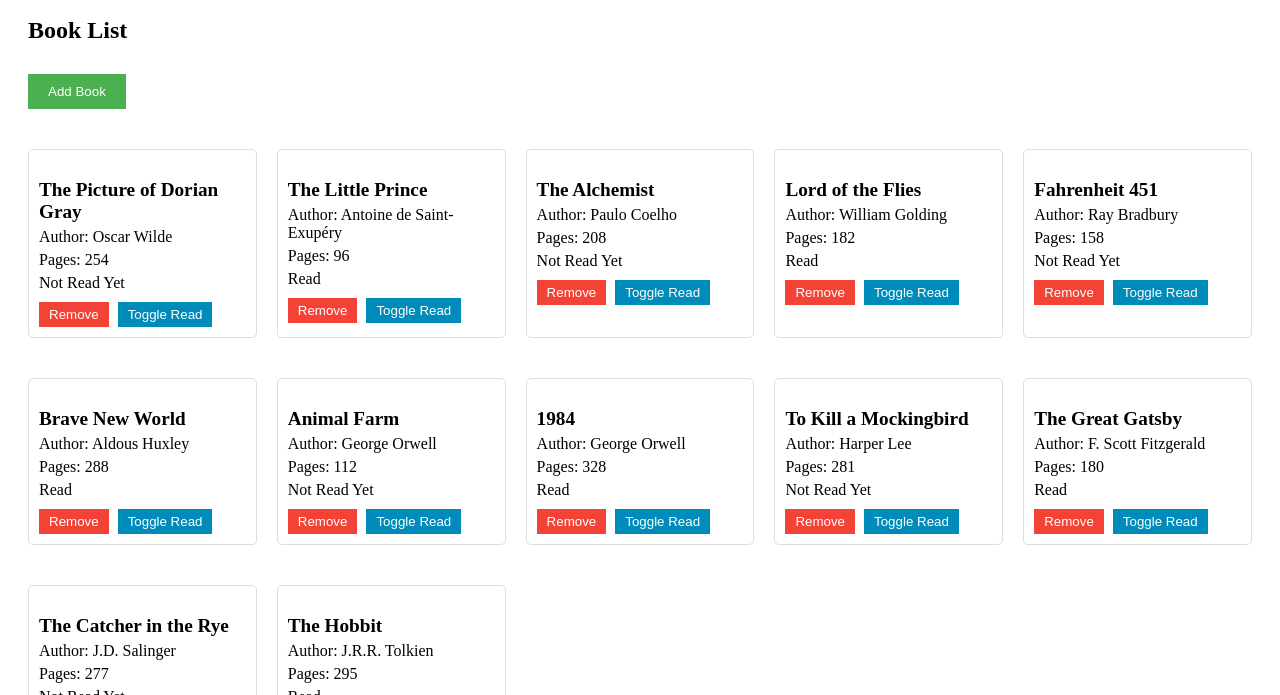
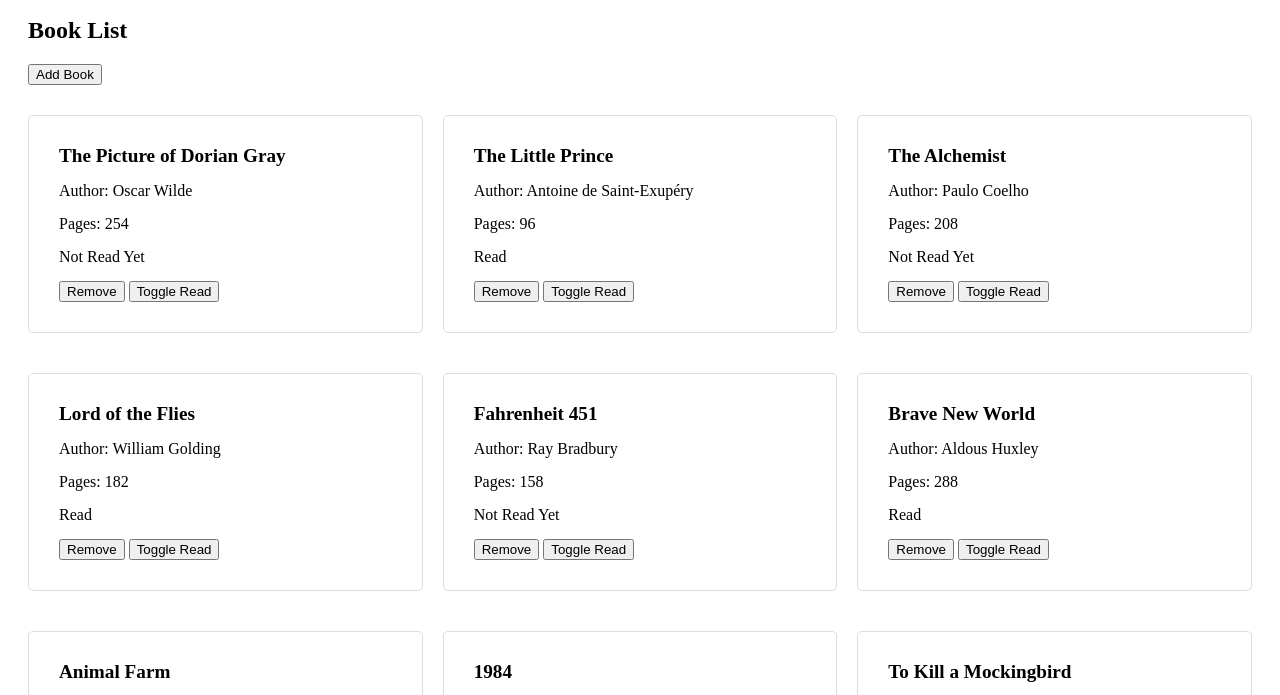
Before and after one commit to ezhostforall/odin-library-app, a plain HTML site: page index.html in a window 1280 px wide. Shown: the part 60-755 px from the top of the page. Drawn offline with Linux system fonts and the light colour scheme.

Commit message:
Clear styles in CSS to restart styling

```diff
--- a/styles.css
+++ b/styles.css
@@ -6,70 +6,56 @@
 }
 
 .add-book-btn {
-    margin: 10px 0;
-    padding: 10px 20px;
-    background-color: #4CAF50;
-    color: white;
-    border: none;
     cursor: pointer;
 }
 
-.add-book-btn:hover {
-    background-color: #45a049;
-}
+/*.add-book-btn:hover {
+
+}*/
 
 .book-card {
     border: 1px solid #ddd;
-    padding: 10px;
+    padding: 10px 30px 30px 30px;
     margin: 10px 0;
     border-radius: 5px;
 }
 
 .book-title {
     font-size: 1.2em;
-    margin-bottom: 5px;
+    margin-bottom: 15px;
 }
 
 .author, .pages, .read {
-    margin: 5px 0;
+    margin: 15px 0;
 }
 
 .remove-book-btn, .toggle-read-btn {
-    margin: 5px 5px 0 0;
-    padding: 5px 10px;
-    background-color: #f44336;
-    color: white;
-    border: none;
     cursor: pointer;
 }
 
-.remove-book-btn:hover, .toggle-read-btn:hover {
-    background-color: #d32f2f;
-}
+/*.remove-book-btn:hover, .toggle-read-btn:hover {
 
-.toggle-read-btn {
-    background-color: #008CBA;
-}
+}*/
 
-.toggle-read-btn:hover {
-    background-color: #007bb5;
-}
+/*.toggle-read-btn {
+
+}*/
+
+/*.toggle-read-btn:hover {
+
+}*/
 
 .submit-book-button {
-    margin-top: 10px;
-    padding: 10px 20px;
-    background-color: #4CAF50;
-    color: white;
-    border: none;
     cursor: pointer;
 }
 
-.submit-book-button:hover {
+/*.submit-book-button:hover {
     background-color: #45a049;
-}
+}*/
+
 .book-list {
     margin: 20px;
     display: grid;
-    grid-template-columns: repeat(auto-fill, minmax(200px, 1fr));
+    grid-template-columns: repeat(auto-fill, minmax(300px, 1fr));
     gap: 20px;
 }
```
